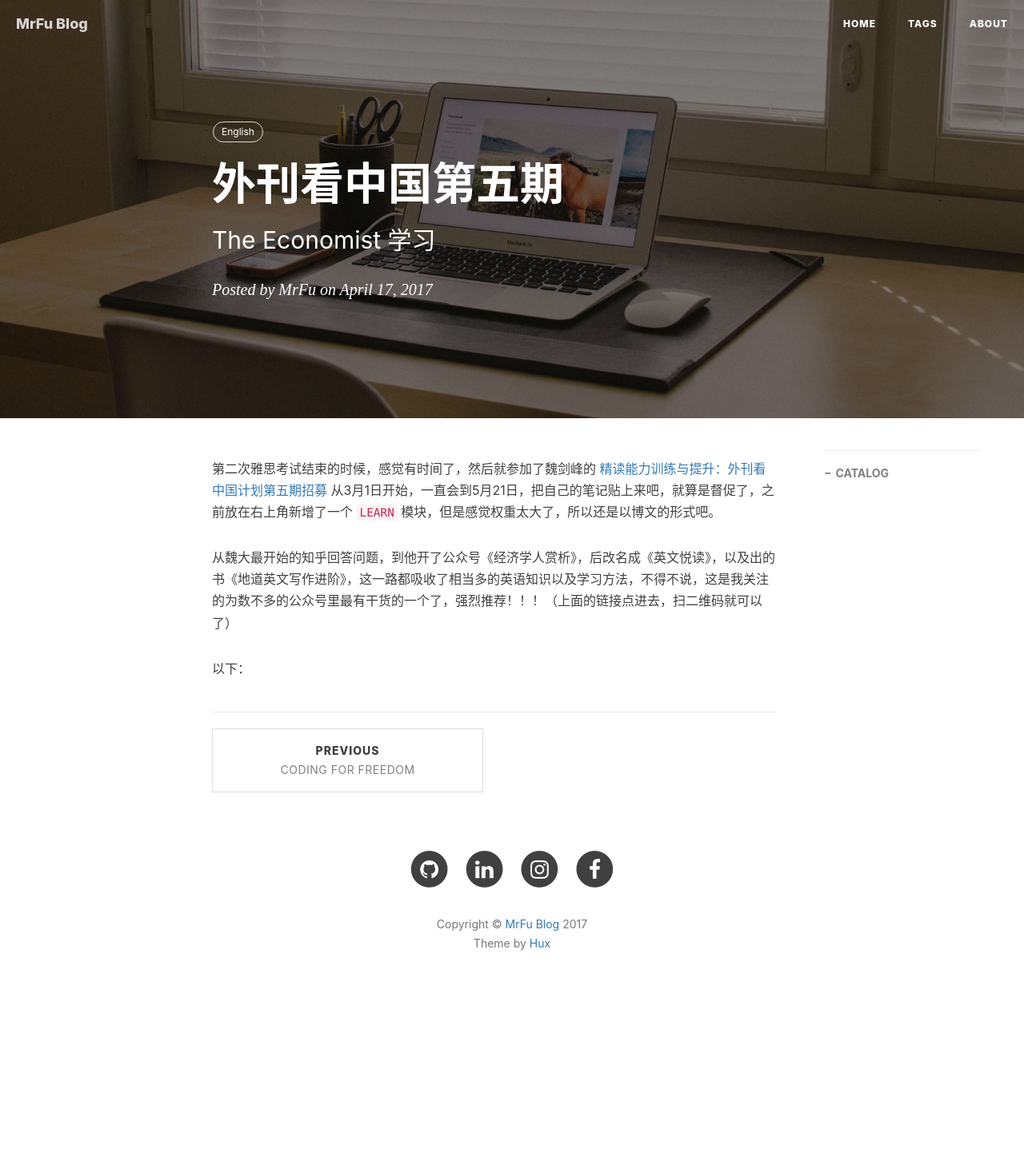
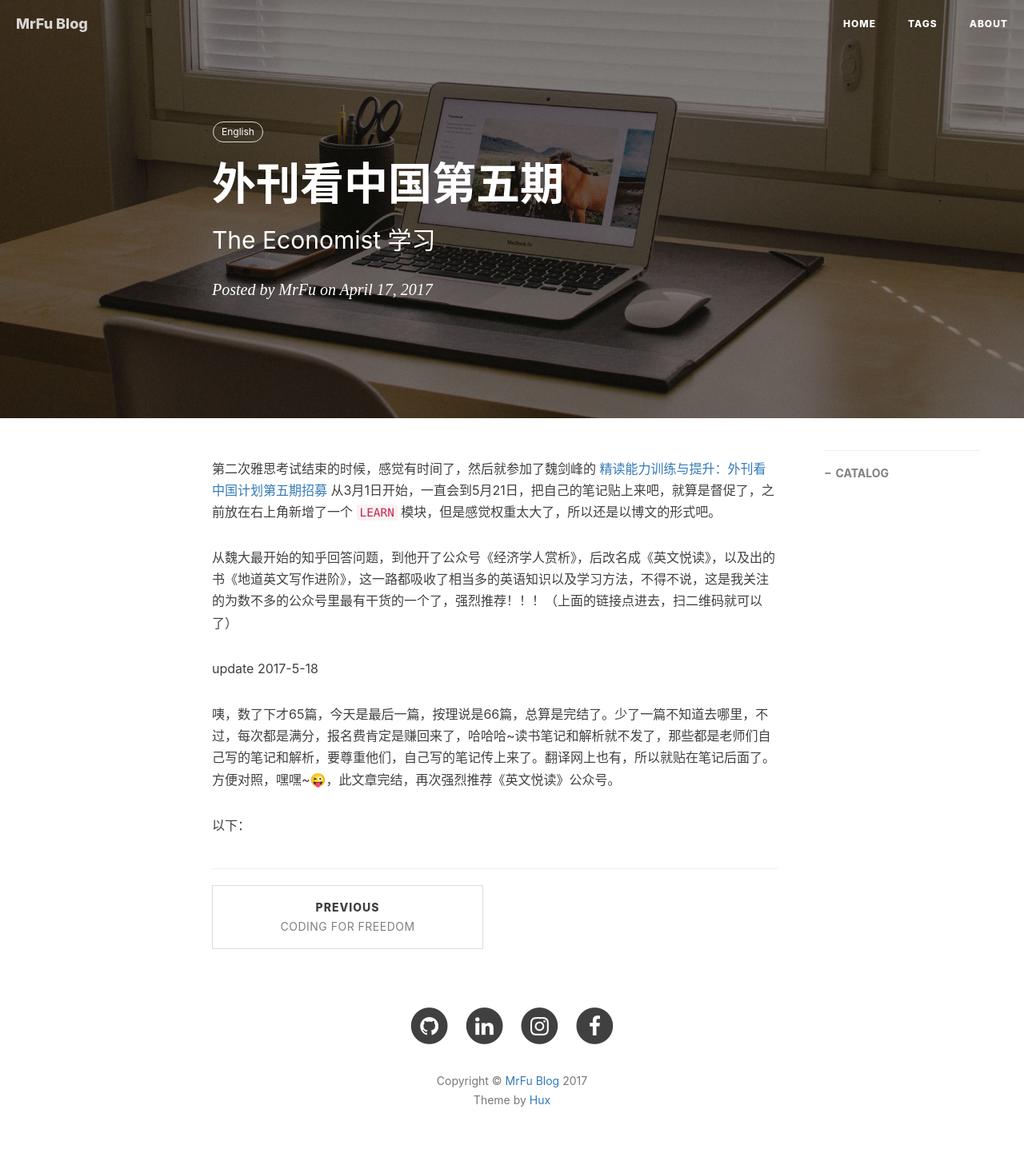
Before and after one commit to MrFuFuFu/mrfufufu.github.io, a Jekyll site: the page built from _posts/2017-04-17-The_Economist.markdown, in a window 1280 px wide. Shown: the whole page at 80% size. Built offline with Jekyll 4.4.1, drawn with Linux system fonts in a browser that asks for light colours; nearby versions of some CDN libraries; comment, search, counter and statistics services are not loaded; before the commit the page ends 1257 px from its top, so only the background shows below that.

Commit message:
artiles update

```diff
--- a/_posts/2017-04-17-The_Economist.markdown
+++ b/_posts/2017-04-17-The_Economist.markdown
@@ -14,6 +14,10 @@ tags:
 
 从魏大最开始的知乎回答问题，到他开了公众号《经济学人赏析》，后改名成《英文悦读》，以及出的书《地道英文写作进阶》，这一路都吸收了相当多的英语知识以及学习方法，不得不说，这是我关注的为数不多的公众号里最有干货的一个了，强烈推荐！！！（上面的链接点进去，扫二维码就可以了）
 
+update 2017-5-18
+
+咦，数了下才65篇，今天是最后一篇，按理说是66篇，总算是完结了。少了一篇不知道去哪里，不过，每次都是满分，报名费肯定是赚回来了，哈哈哈~读书笔记和解析就不发了，那些都是老师们自己写的笔记和解析，要尊重他们，自己写的笔记传上来了。翻译网上也有，所以就贴在笔记后面了。方便对照，嘿嘿~😜，此文章完结，再次强烈推荐《英文悦读》公众号。
+
 以下：
 
 <ul class="active-list">
```
